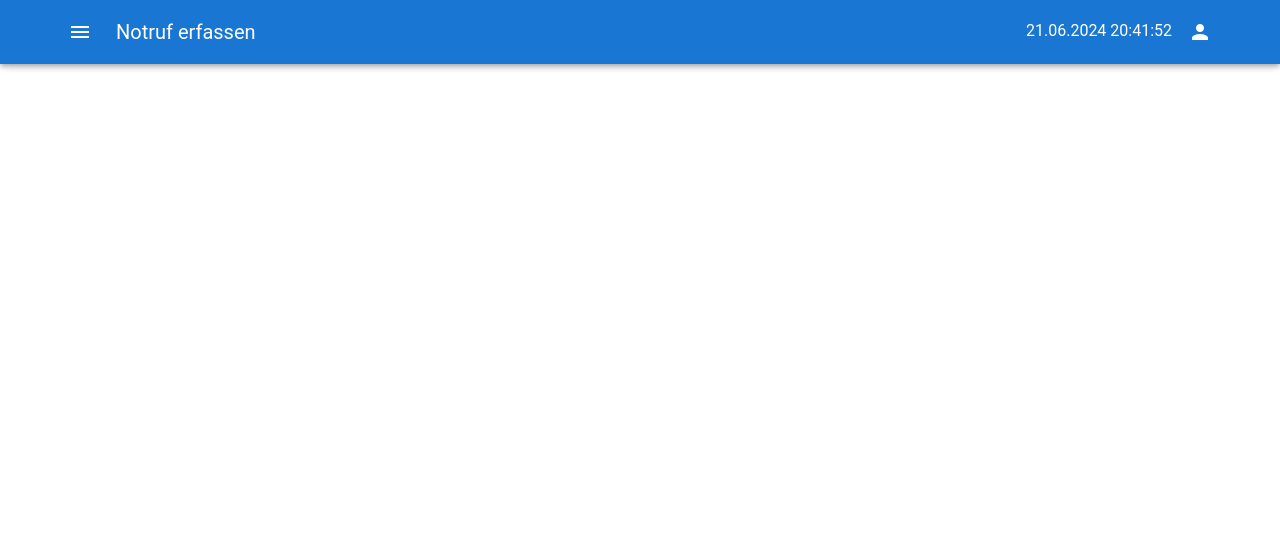
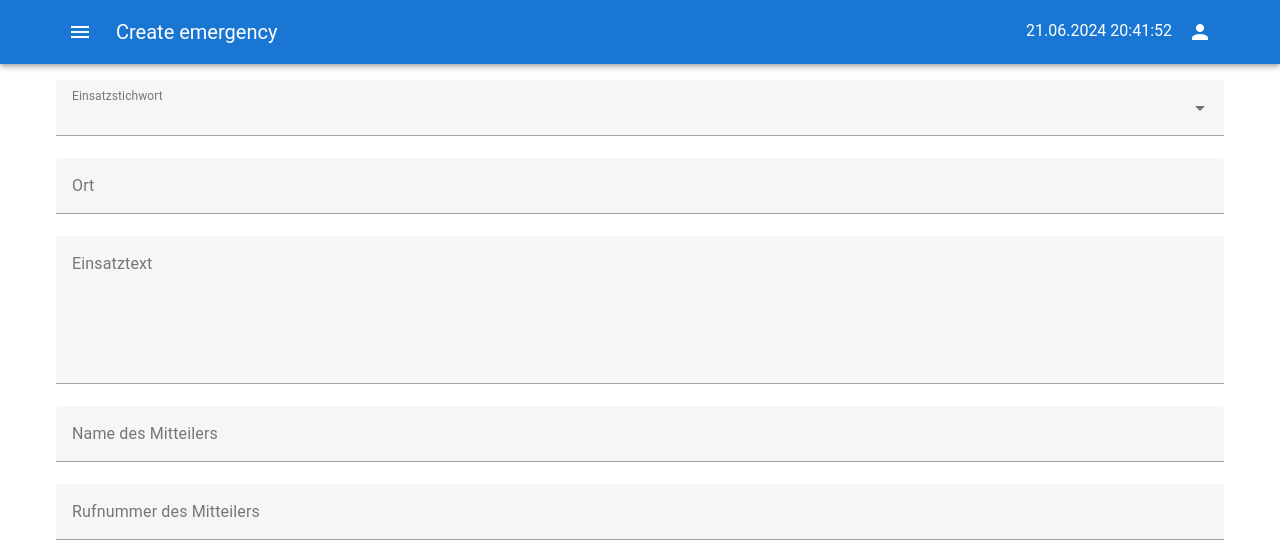
Before and after one commit to zlehman1/rescue-command-center, a Vue app in the folder vue-frontend/: page /emergency/create in a window 1280 px wide. Shown: the top 556 px of the page. Built offline with nearby package versions, Linux system fonts and the light colour scheme; sample sign-in values are in the browser's storage.

Commit message:
✨ Added emergency keywords

```diff
--- a/vue-frontend/package.json
+++ b/vue-frontend/package.json
@@ -10,7 +10,9 @@
   },
   "dependencies": {
     "@mdi/font": "^7.4.47",
+    "@vueuse/core": "^10.11.0",
     "jwt-decode": "^4.0.0",
+    "papaparse": "^5.4.1",
     "vite-plugin-vuetify": "^2.0.3",
     "vue": "^3.4.29",
     "vue-i18n": "^9.13.1",
@@ -18,6 +20,7 @@
     "vuetify": "^3.6.0-beta.0.0"
   },
   "devDependencies": {
+    "@types/papaparse": "^5.3.14",
     "@vitejs/plugin-vue": "^5.0.5",
     "vite": "^5.3.1"
   }
--- a/vue-frontend/src/components/emergency/EmergencyForm.vue
+++ b/vue-frontend/src/components/emergency/EmergencyForm.vue
@@ -1,13 +1,87 @@
 <script setup>
+import { ref } from 'vue';
 import Header from "../menu/Header.vue";
 import { useI18n } from 'vue-i18n';
+import { useTokenData } from '../../composables/useTokenData.js';
+import Papa from 'papaparse';
+import { useFetch } from '@vueuse/core';
 
 const { t } = useI18n();
+
+const keyword = ref('');
+const location = ref('');
+const text = ref('');
+const communicatorName = ref('');
+const communicatorPhoneNumber = ref('');
+let tokenData;
+const organization = ref('');
+const keywords = ref([]);
+
+try {
+  tokenData = useTokenData();
+  organization.value = tokenData.organization.value;
+} catch (error) {
+  console.error(error.message);
+}
+
+/*if (organization.value === 'Feuerwehr') {
+  const { data, error } = await useFetch('../../emergency/fireEmergencyKeywords.csv').get().text();
+  if (data.value) {
+    Papa.parse(data.value, {
+      header: true,
+      complete: function(results) {
+        keywords.value = results.data.map(item => item.Stichwort);
+      }
+    });
+  }
+} else {
+  // Andere Organisationen verarbeiten
+}
+*/
+
 </script>
 
 <template>
-    <Header componentName="Notruf erfassen" />
+  <v-app>
+    <Header :componentName="t('emergencyFormTitle')" />
+    <v-main>
+      <v-container>
+        <v-form>
+          <v-autocomplete
+              v-model="keyword"
+              :items="keywords"
+              label="Einsatzstichwort"
+              required
+          ></v-autocomplete>
 
+          <v-text-field
+              v-model="location"
+              label="Ort"
+              required
+          ></v-text-field>
+
+          <v-textarea
+              v-model="text"
+              label="Einsatztext"
+              required
+          ></v-textarea>
+
+          <v-text-field
+              v-model="communicatorName"
+              label="Name des Mitteilers"
+              required
+          ></v-text-field>
+
+          <v-text-field
+              v-model="communicatorPhoneNumber"
+              label="Rufnummer des Mitteilers"
+              required
+              type="tel"
+          ></v-text-field>
+        </v-form>
+      </v-container>
+    </v-main>
+  </v-app>
 </template>
 
 <style scoped>
--- a/vue-frontend/src/components/menu/Header.vue
+++ b/vue-frontend/src/components/menu/Header.vue
@@ -1,6 +1,6 @@
 <script setup>
-import { ref, onMounted } from 'vue'
-import { VAppBar, VToolbarTitle, VContainer, VIcon, VList, VListItem, VBtn, VCard, VCardText, VCardActions, VRow, VCol, VNavigationDrawer } from 'vuetify/components'
+import { ref, onMounted } from 'vue';
+import { VAppBar, VToolbarTitle, VContainer, VIcon, VList, VListItem, VBtn, VCard, VCardText, VCardActions, VRow, VCol, VNavigationDrawer } from 'vuetify/components';
 import { useTokenData } from '../../composables/useTokenData.js';
 import { useI18n } from 'vue-i18n';
 
@@ -10,7 +10,7 @@ const props = defineProps({
     type: String,
     required: true
   }
-})
+});
 
 let tokenData;
 const backgroundColor = ref('#1976d2'); // Default color
@@ -24,7 +24,7 @@ try {
   console.error(error.message);
 }
 
-const currentTime = ref('')
+const currentTime = ref('');
 
 const updateTime = () => {
   const now = new Date();
@@ -35,28 +35,27 @@ const updateTime = () => {
   const minutes = String(now.getMinutes()).padStart(2, '0');
   const seconds = String(now.getSeconds()).padStart(2, '0');
   currentTime.value = `${day}.${month}.${year} ${hours}:${minutes}:${seconds}`;
-}
+};
 
 onMounted(() => {
   updateTime();
   setInterval(updateTime, 1000);
-})
+});
 
 const logout = () => {
   localStorage.removeItem('jwt');
   window.location.reload();
-}
+};
 
 const profileCardVisible = ref(false);
 const drawer = ref(false);
 
 const toggleProfileCard = () => {
   profileCardVisible.value = !profileCardVisible.value;
-}
+};
 </script>
 
 <template>
-  <v-app>
   <v-navigation-drawer v-model="drawer" app>
     <v-list dense>
       <v-list-item />
@@ -100,7 +99,6 @@ const toggleProfileCard = () => {
       <v-btn text="Abmelden" @click="logout">Abmelden</v-btn>
     </v-card-actions>
   </v-card>
-  </v-app>
 </template>
 
 <style scoped>
--- a/vue-frontend/src/composables/useTokenData.js
+++ b/vue-frontend/src/composables/useTokenData.js
@@ -10,6 +10,7 @@ export function useTokenData() {
     const isAdmin = ref(false);
     const color = ref('');
     const path = ref('');
+    const organization = ref('');
 
     if (!token.value) {
         throw new Error('Token not found');
@@ -21,6 +22,7 @@ export function useTokenData() {
         isDispatcher.value = roles.value.includes('DISPATCHER');
         isAdmin.value = roles.value.includes('ADMIN');
         username.value = decodedToken.value.sub;
+        organization.value = decodedToken.value.organization;
 
         if (decodedToken.value.organization === 'Feuerwehr') {
             color.value = '#C40C0C';
@@ -42,6 +44,7 @@ export function useTokenData() {
         isAdmin,
         color,
         path,
-        username
+        username,
+        organization
     };
 }
```
Also changed, not shown: vue-frontend/src/datafiles/emergency/fireEmergencyKeywords.csv (added), vue-frontend/src/datafiles/emergency/policeEmergencyKeywords.csv (added), 1 other file (tests, documents, lock files or other folders). Lines whose indentation alone changed are shown as unchanged.
